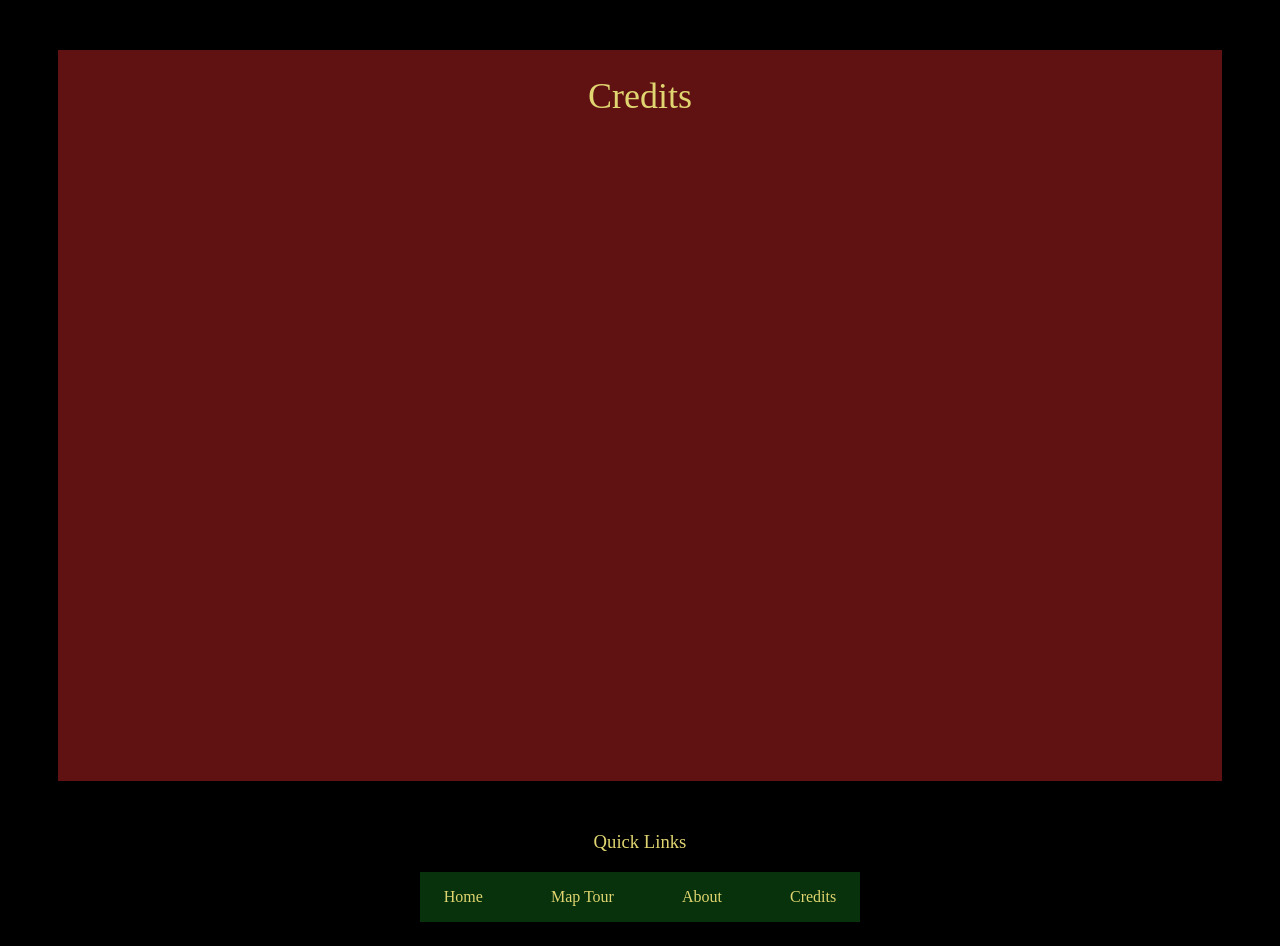
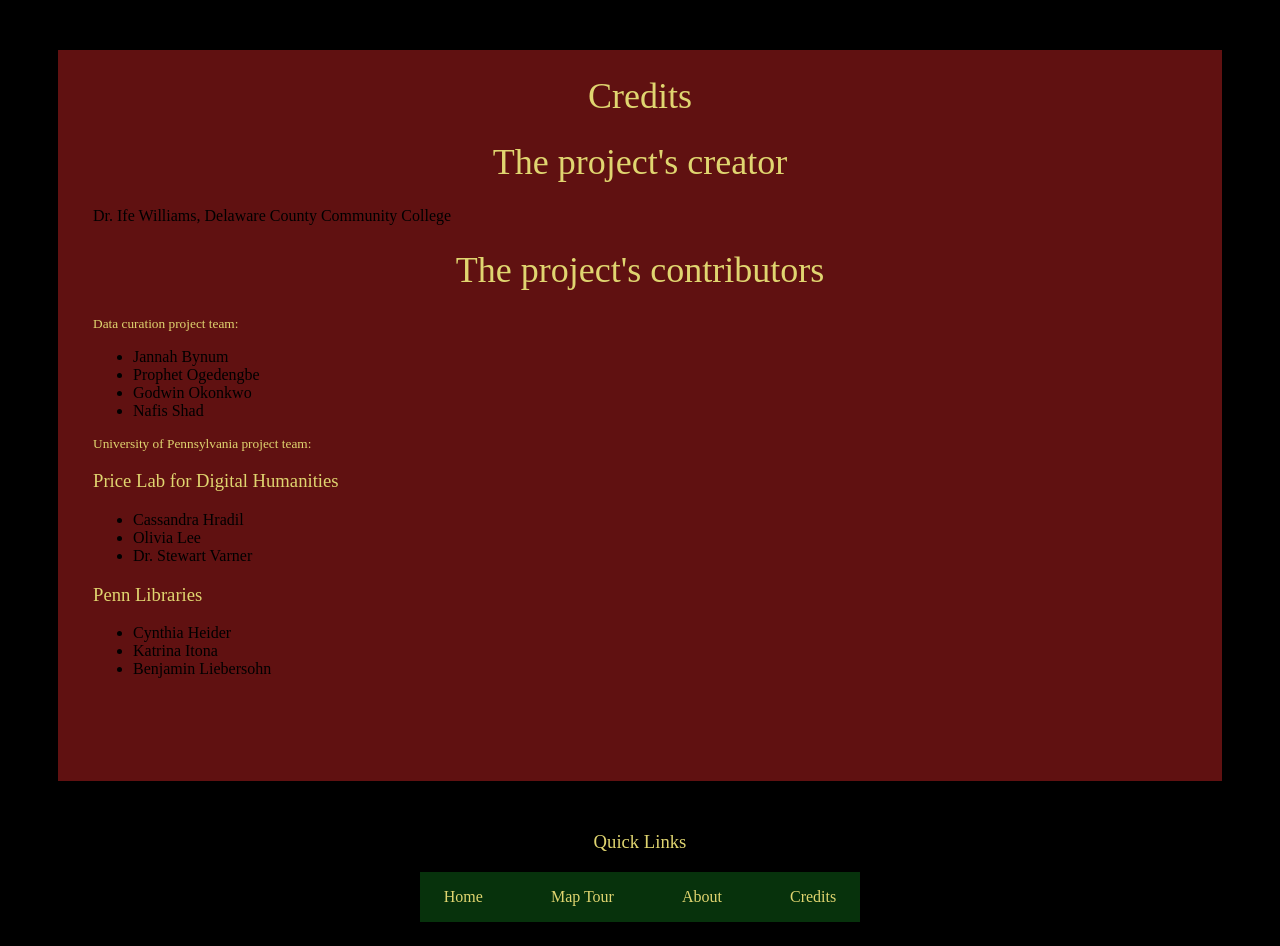
Before and after one commit to olee0114/BlackSlaveRevoltsss, an Eleventy site: page credits.md in a window 1280 px wide. Built offline with nearby package versions, Linux system fonts and the light colour scheme; Eleventy itself is replaced by a stand-in of ours; files that its build step writes are made by us from their sources.

Commit message:
add content

```diff
--- a/credits.md
+++ b/credits.md
@@ -2,3 +2,24 @@
 title: Credits
 layout: page
 ---
+
+# The project's creator
+Dr. Ife Williams, Delaware County Community College
+
+# The project's contributors
+## Data curation project team:
+- Jannah Bynum
+- Prophet Ogedengbe
+- Godwin Okonkwo
+- Nafis Shad
+
+## University of Pennsylvania project team:
+### Price Lab for Digital Humanities
+- Cassandra Hradil
+- Olivia Lee
+- Dr. Stewart Varner
+
+### Penn Libraries
+- Cynthia Heider
+- Katrina Itona
+- Benjamin Liebersohn
```
Also changed, not shown: about.md (+7 -0 lines).
